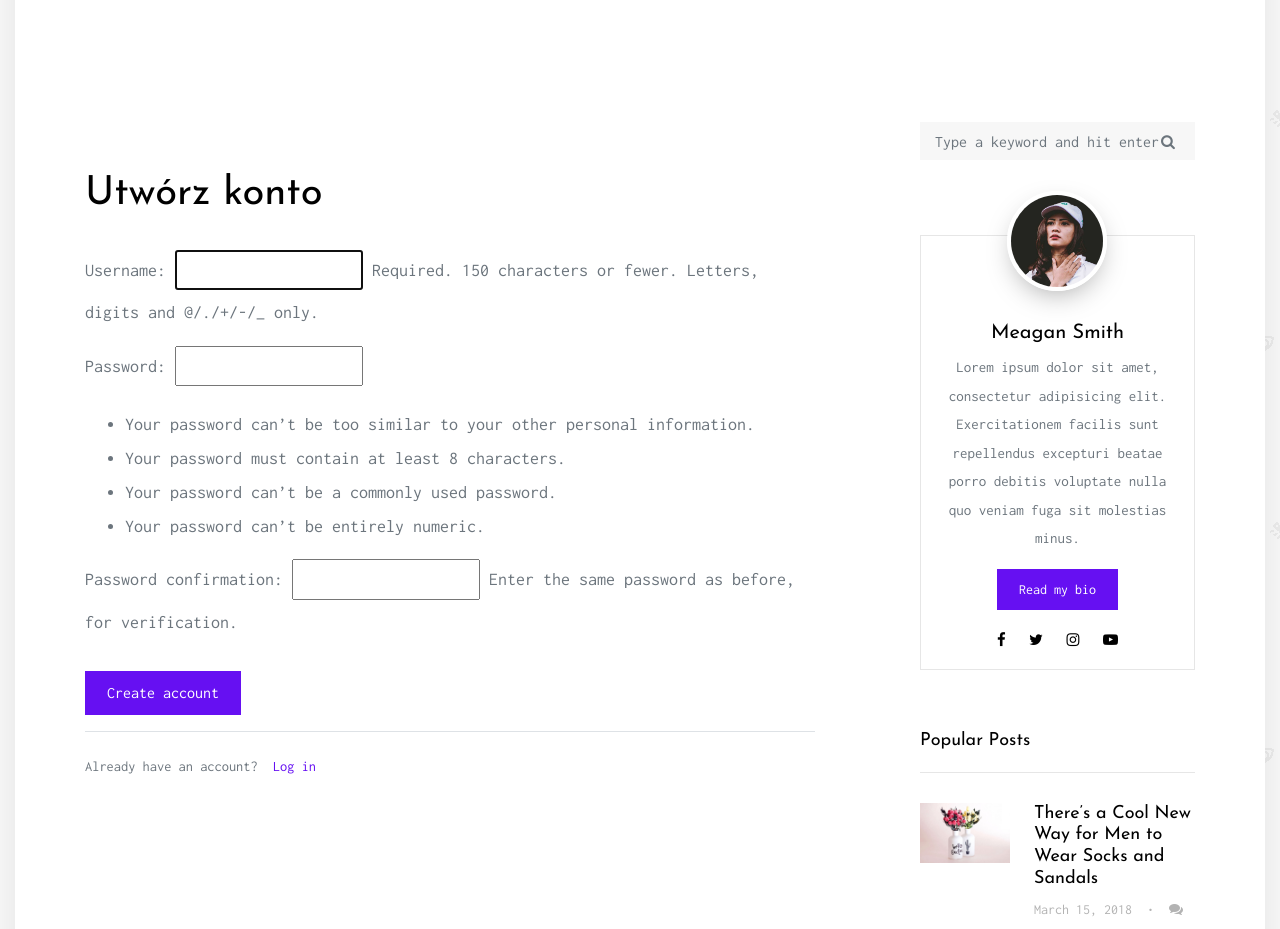
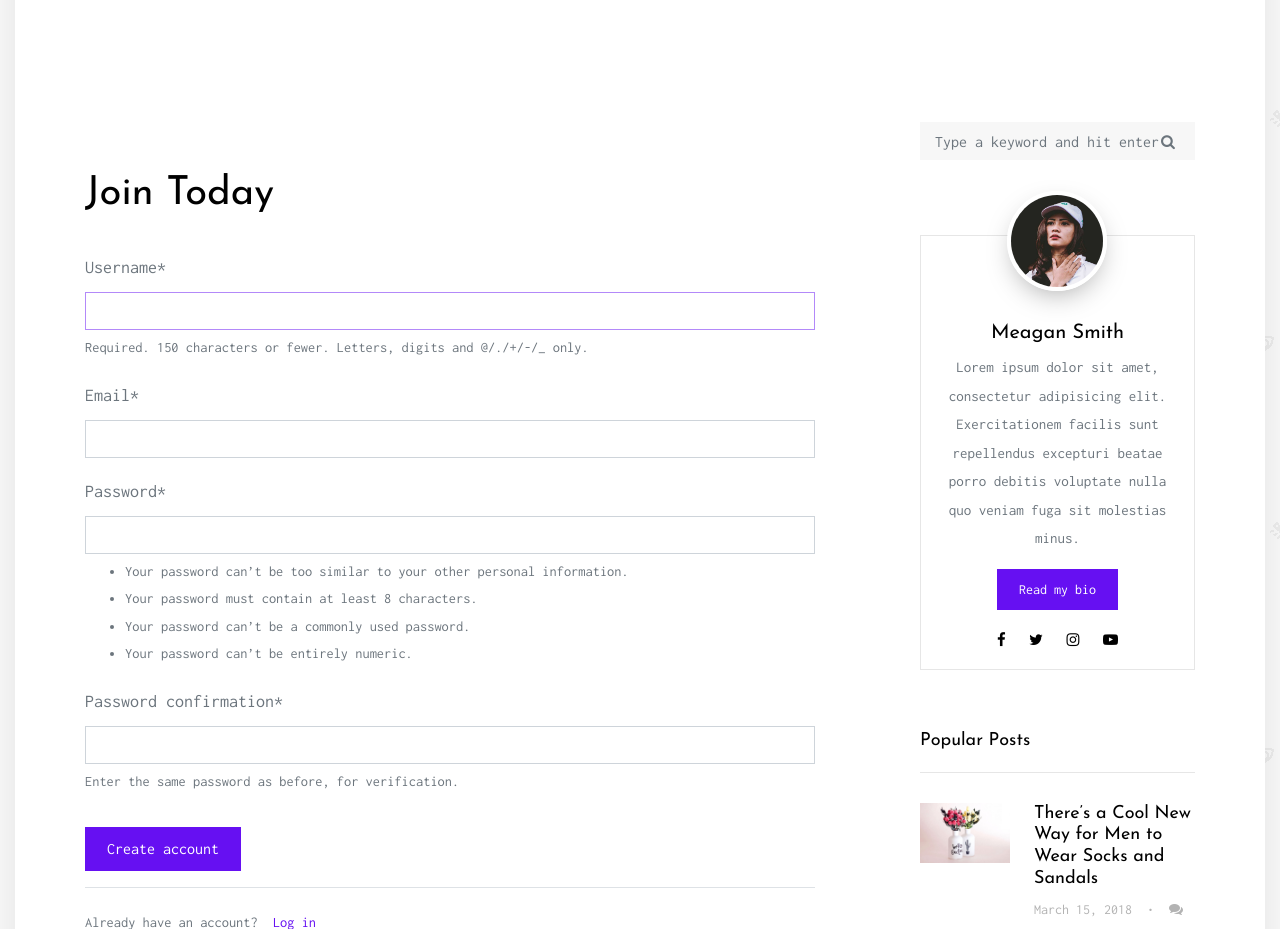
Before and after one commit to hhef/salt_and_pepper_shakers, a Django app: page /register/ in a window 1280 px wide. Shown: the part 968-1897 px from the top of the page. Run offline with Django 3.2, Linux system fonts and the light colour scheme; some libraries are stand-ins or nearby versions; some web fonts are replaced.

Commit message:
change register form style and add email field

```diff
--- /dev/null
+++ b/users/forms.py
@@ -0,0 +1,11 @@
+from django import forms
+from django.contrib.auth.models import User
+from django.contrib.auth.forms import UserCreationForm
+
+
+class UserRegisterForm(UserCreationForm):
+    email = forms.EmailField()
+
+    class Meta:
+        model = User
+        fields = ['username', 'email', 'password1', 'password2']
--- a/users/templates/users/register.html
+++ b/users/templates/users/register.html
@@ -1,8 +1,9 @@
 {% extends 'posts/base.html' %}
+{% load crispy_forms_tags %}
 {% block content %}
 <div class="row mb-4">
   <div class="col-md-6">
-    <h1>Utwórz konto</h1>
+    <h1>Join Today</h1>
   </div>
 </div>
 <div class="content-section">
@@ -10,7 +11,7 @@
       {% csrf_token %}
       <div class="row">
         <div class="col-md-12 form-group">
-        {{ form.as_p }}
+            {{ form|crispy }}
         </div>
       </div>
       <div class="row">
--- a/users/views.py
+++ b/users/views.py
@@ -1,16 +1,16 @@
 from django.shortcuts import render, redirect
-from django.contrib.auth.forms import UserCreationForm
+from users.forms import UserRegisterForm
 from django.contrib import messages
 
 
 def register(request):
     if request.method == "POST":
-        form = UserCreationForm(request.POST)
+        form = UserRegisterForm(request.POST)
         if form.is_valid():
             form.save()
             username = form.cleaned_data.get('username')
             messages.success(request, f"Created account for {username}")
             return redirect('home-page')
     else:
-        form = UserCreationForm()
+        form = UserRegisterForm()
     return render(request, 'users/register.html', {'form': form})
```
Also changed, not shown: salt_and_pepper_shakers/settings.py (+3 -6 lines), db.sqlite3. Lines whose indentation alone changed are shown as unchanged.
